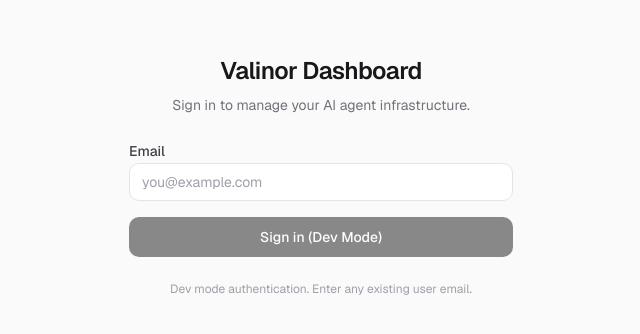
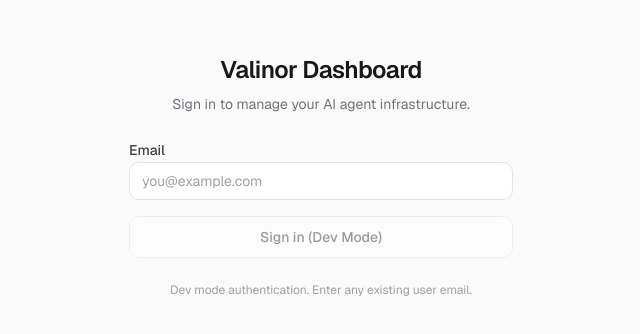
Before and after one commit to FredAmartey/Valinor, a Next.js app in the folder dashboard/: page /login in a window 1280 px wide. Shown: the part 224-558 px from the top of the page, without its empty margins (319-959 px from the left). Built offline with nearby package versions, Linux system fonts and the light colour scheme.

Commit message:
feat(dashboard): update login page for Clerk + dev mode dual-provider

```diff
--- a/dashboard/src/app/(auth)/login/page.tsx
+++ b/dashboard/src/app/(auth)/login/page.tsx
@@ -3,6 +3,9 @@
 import { signIn } from "next-auth/react"
 import { useState } from "react"
 import { useRouter } from "next/navigation"
+
+const isDevMode = process.env.NEXT_PUBLIC_VALINOR_DEV_MODE === "true"
+const isClerkEnabled = !!process.env.NEXT_PUBLIC_AUTH_CLERK_ENABLED
 
 export default function LoginPage() {
   const router = useRouter()
@@ -10,7 +13,7 @@ export default function LoginPage() {
   const [error, setError] = useState("")
   const [loading, setLoading] = useState(false)
 
-  async function handleSubmit(e: React.FormEvent) {
+  async function handleDevLogin(e: React.FormEvent) {
     e.preventDefault()
     setError("")
     setLoading(true)
@@ -31,6 +34,11 @@ export default function LoginPage() {
     router.refresh()
   }
 
+  async function handleClerkLogin() {
+    setLoading(true)
+    await signIn("clerk", { redirectTo: "/" })
+  }
+
   return (
     <div className="flex min-h-[100dvh] items-center justify-center bg-zinc-50">
       <div className="w-full max-w-sm space-y-6">
@@ -42,9 +50,38 @@ export default function LoginPage() {
             Sign in to manage your AI agent infrastructure.
           </p>
         </div>
-        <form onSubmit={handleSubmit} className="space-y-4">
+
+        {isClerkEnabled && (
+          <>
+            <button
+              type="button"
+              onClick={handleClerkLogin}
+              disabled={loading}
+              className="w-full rounded-lg bg-zinc-900 px-4 py-2.5 text-sm font-medium text-white transition-colors hover:bg-zinc-800 active:scale-[0.98] disabled:opacity-50 disabled:cursor-not-allowed"
+            >
+              {loading ? "Redirecting..." : "Sign in"}
+            </button>
+            {isDevMode && (
+              <div className="relative">
+                <div className="absolute inset-0 flex items-center">
+                  <div className="w-full border-t border-zinc-200" />
+                </div>
+                <div className="relative flex justify-center text-xs">
+                  <span className="bg-zinc-50 px-2 text-zinc-400">or</span>
+                </div>
+              </div>
+            )}
+          </>
+        )}
+
+        {isDevMode && (
+          <>
+            <form onSubmit={handleDevLogin} className="space-y-4">
               <div className="space-y-2">
-            <label htmlFor="email" className="text-sm font-medium text-zinc-700">
+                <label
+                  htmlFor="email"
+                  className="text-sm font-medium text-zinc-700"
+                >
                   Email
                 </label>
                 <input
@@ -65,7 +102,7 @@ export default function LoginPage() {
               <button
                 type="submit"
                 disabled={loading || !email}
-            className="w-full rounded-lg bg-zinc-900 px-4 py-2.5 text-sm font-medium text-white transition-colors hover:bg-zinc-800 active:scale-[0.98] disabled:opacity-50 disabled:cursor-not-allowed"
+                className="w-full rounded-lg border border-zinc-200 bg-white px-4 py-2.5 text-sm font-medium text-zinc-700 transition-colors hover:bg-zinc-50 active:scale-[0.98] disabled:opacity-50 disabled:cursor-not-allowed"
               >
                 {loading ? "Signing in..." : "Sign in (Dev Mode)"}
               </button>
@@ -73,6 +110,8 @@ export default function LoginPage() {
             <p className="text-center text-xs text-zinc-400">
               Dev mode authentication. Enter any existing user email.
             </p>
+          </>
+        )}
       </div>
     </div>
   )
```
Lines whose indentation alone changed are shown as unchanged.
